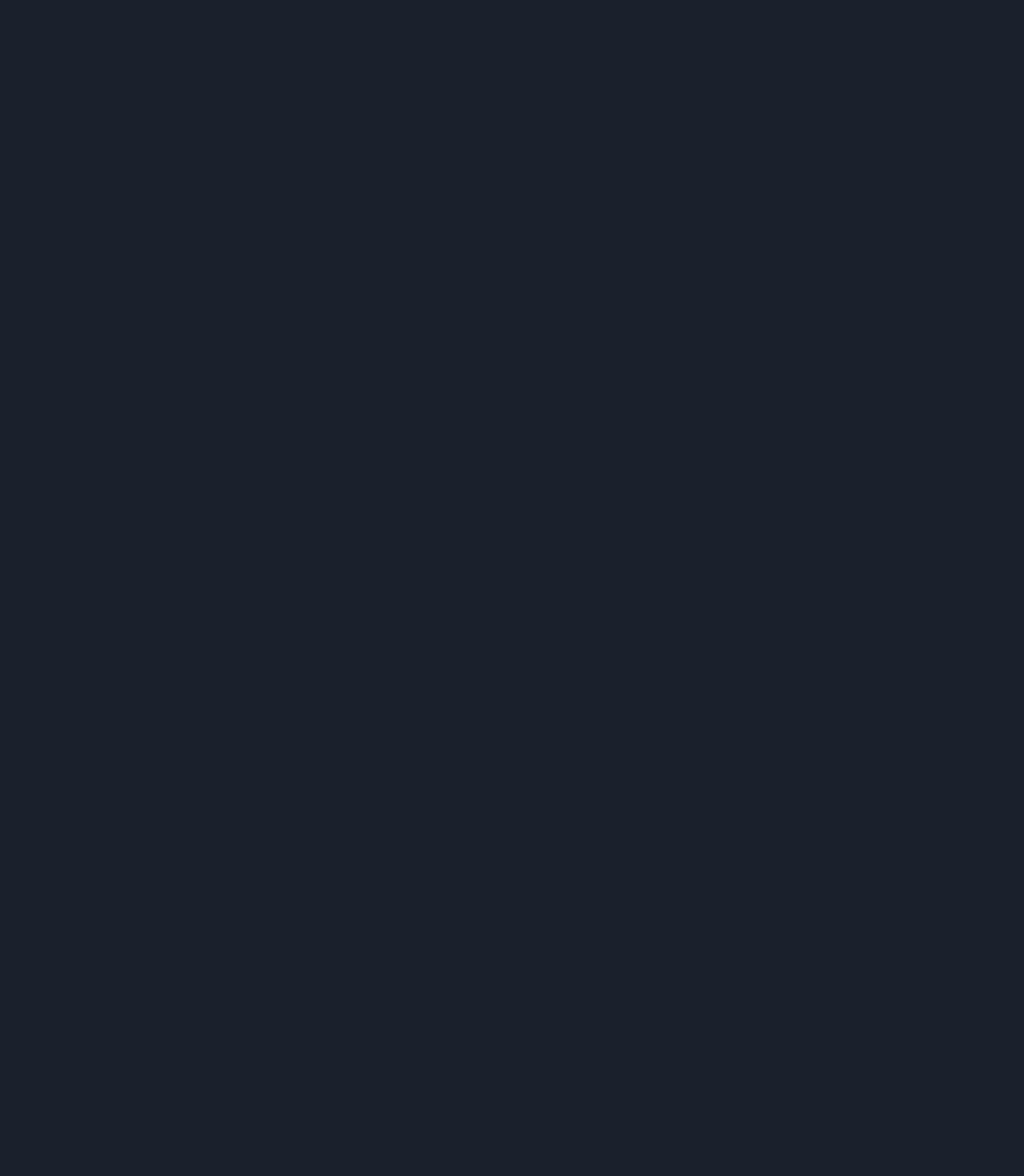
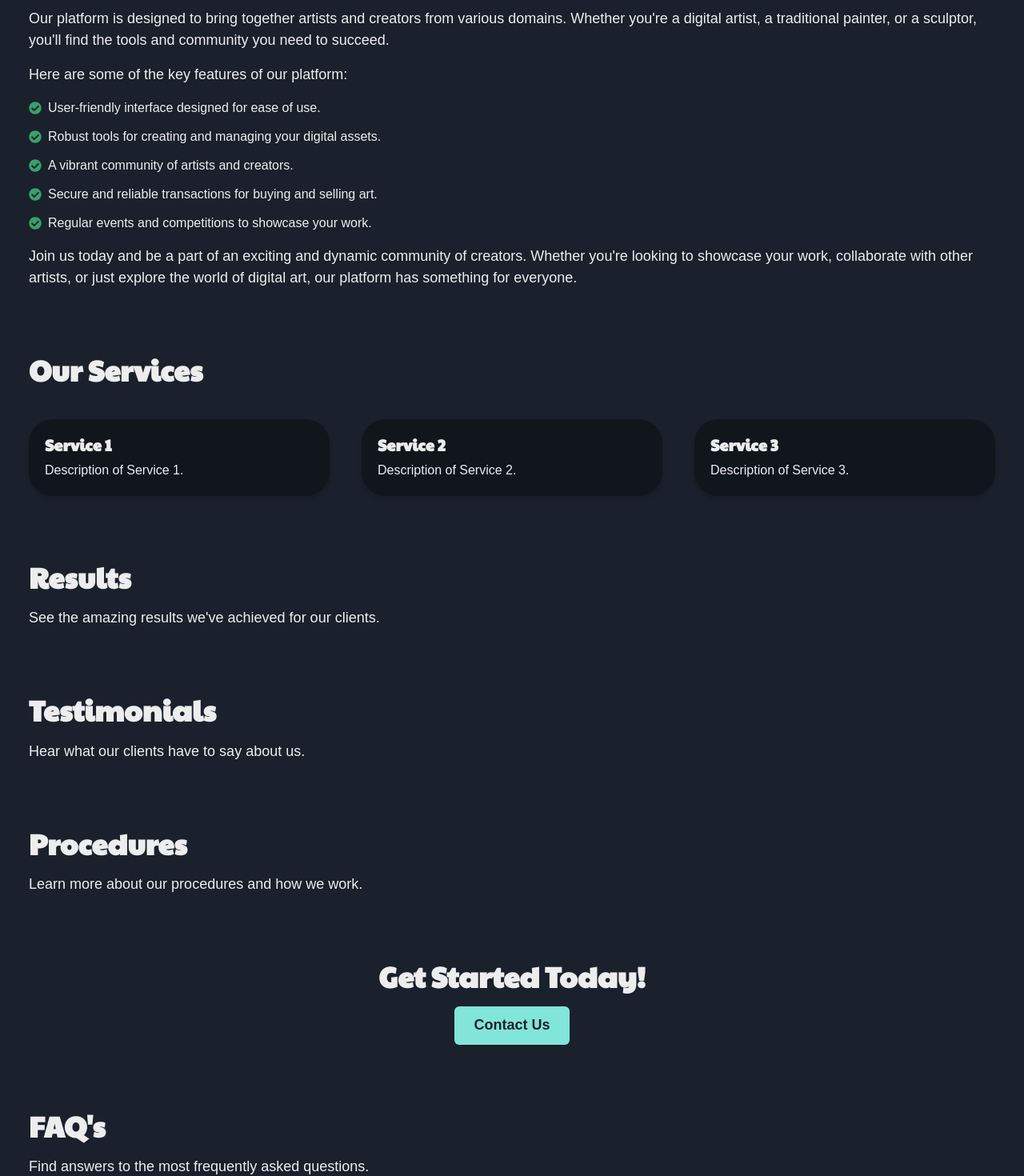
Before and after one commit to tamjidzihan/wreefAi, a React (Vite) app: page / in a window 1280 px wide. Shown: the part 1120-2590 px from the top of the page at 80% size. Before the commit the page ends 983 px from the top, so only its background shows below. Built offline with nearby package versions, Linux system fonts and the light colour scheme.

Commit message:
Home 2024-06-28

```diff
--- a/package.json
+++ b/package.json
@@ -9,6 +9,7 @@
     "preview": "vite preview"
   },
   "dependencies": {
+    "@chakra-ui/icon": "^3.2.0",
     "@chakra-ui/react": "^2.8.2",
     "@emotion/react": "^11.11.4",
     "@emotion/styled": "^11.11.5",
--- /dev/null
+++ b/src/components/calltoaction/CallToAction.tsx
@@ -0,0 +1,26 @@
+import { Box, Heading, Button } from '@chakra-ui/react';
+import { motion } from 'framer-motion';
+
+const MotionBox = motion(Box);
+const MotionHeading = motion(Heading);
+
+const CallToAction = () => {
+    return (
+        <MotionBox
+            initial={{ opacity: 0 }}
+            animate={{ opacity: 1 }}
+            transition={{ duration: 0.5 }}
+            textAlign="center"
+            mt={{ base: 0, lg: 20 }}
+        >
+            <MotionHeading as="h2" size="xl" mb={4}>
+                Get Started Today!
+            </MotionHeading>
+            <Button colorScheme="teal" size="lg">
+                Contact Us
+            </Button>
+        </MotionBox>
+    );
+};
+
+export default CallToAction;
--- /dev/null
+++ b/src/components/faqs/Faqs.tsx
@@ -0,0 +1,25 @@
+import { Box, Heading, Text } from '@chakra-ui/react';
+import { motion } from 'framer-motion';
+
+const MotionBox = motion(Box);
+const MotionHeading = motion(Heading);
+
+const Faqs = () => {
+    return (
+        <MotionBox
+            initial={{ opacity: 0 }}
+            animate={{ opacity: 1 }}
+            transition={{ duration: 0.5 }}
+            mt={{ base: 0, lg: 20 }}
+        >
+            <MotionHeading as="h2" size="xl" mb={4}>
+                FAQ's
+            </MotionHeading>
+            <Text fontSize="lg">
+                Find answers to the most frequently asked questions.
+            </Text>
+        </MotionBox>
+    );
+};
+
+export default Faqs;
--- a/src/components/home/Home.tsx
+++ b/src/components/home/Home.tsx
@@ -4,6 +4,13 @@ import { FaMinus } from "react-icons/fa";
 import HeroCard from './HeroCard';
 import HeroCounter from './HeroCounter';
 import TopCreators from './TopCreators';
+import Overview from '../overview/OverView';
+import Services from '../services/Services';
+import Results from '../results/Results';
+import Testimonials from '../testimonials/Testimonials';
+import Procedures from '../procedures/Procedures';
+import CallToAction from '../calltoaction/CallToAction';
+import Faqs from '../faqs/Faqs';
 
 const MotionBox = motion(Box);
 const MotionHeading = motion(Heading);
@@ -90,6 +97,14 @@ const Home = () => {
             {/* ===== Top Creators End ===== */}
 
 
+            <Overview />
+            <Services />
+            <Results />
+            <Testimonials />
+            <Procedures />
+            <CallToAction />
+            <Faqs />
+
         </MotionBox>
     );
 }
--- /dev/null
+++ b/src/components/overview/OverView.tsx
@@ -0,0 +1,59 @@
+import { Box, Heading, Text, List, ListItem, ListIcon } from '@chakra-ui/react';
+import { motion } from 'framer-motion';
+import { FaCheckCircle } from "react-icons/fa";
+
+
+const MotionBox = motion(Box);
+const MotionHeading = motion(Heading);
+const MotionText = motion(Text);
+
+const Overview = () => {
+    return (
+        <MotionBox
+            initial={{ opacity: 0 }}
+            animate={{ opacity: 1 }}
+            transition={{ duration: 0.5 }}
+            mt={{ base: 0, lg: 20 }}
+        >
+            <MotionHeading as="h1" size="2xl" textAlign="center" mb={4}>
+                Overview
+            </MotionHeading>
+            <MotionText fontSize="lg" textAlign="center" mb={4}>
+                Welcome to our comprehensive platform. We offer a range of services to cater to your needs.
+            </MotionText>
+            <MotionText fontSize="lg" mb={4}>
+                Our platform is designed to bring together artists and creators from various domains. Whether you're a digital artist, a traditional painter, or a sculptor, you'll find the tools and community you need to succeed.
+            </MotionText>
+            <MotionText fontSize="lg" mb={4}>
+                Here are some of the key features of our platform:
+            </MotionText>
+            <List spacing={3} mb={4}>
+                <ListItem>
+                    <ListIcon as={FaCheckCircle} color="green.500" />
+                    User-friendly interface designed for ease of use.
+                </ListItem>
+                <ListItem>
+                    <ListIcon as={FaCheckCircle} color="green.500" />
+                    Robust tools for creating and managing your digital assets.
+                </ListItem>
+                <ListItem>
+                    <ListIcon as={FaCheckCircle} color="green.500" />
+                    A vibrant community of artists and creators.
+                </ListItem>
+                <ListItem>
+                    <ListIcon as={FaCheckCircle} color="green.500" />
+                    Secure and reliable transactions for buying and selling art.
+                </ListItem>
+                <ListItem>
+                    <ListIcon as={FaCheckCircle} color="green.500" />
+                    Regular events and competitions to showcase your work.
+                </ListItem>
+            </List>
+            <MotionText fontSize="lg" mb={4}>
+                Join us today and be a part of an exciting and dynamic community of creators. Whether you're looking to showcase your work, collaborate with other artists, or just explore the world of digital art, our platform has something for everyone.
+            </MotionText>
+        </MotionBox>
+    );
+};
+
+export default Overview;
--- /dev/null
+++ b/src/components/procedures/Procedures.tsx
@@ -0,0 +1,25 @@
+import { Box, Heading, Text } from '@chakra-ui/react';
+import { motion } from 'framer-motion';
+
+const MotionBox = motion(Box);
+const MotionHeading = motion(Heading);
+
+const Procedures = () => {
+    return (
+        <MotionBox
+            initial={{ opacity: 0 }}
+            animate={{ opacity: 1 }}
+            transition={{ duration: 0.5 }}
+            mt={{ base: 0, lg: 20 }}
+        >
+            <MotionHeading as="h2" size="xl" mb={4}>
+                Procedures
+            </MotionHeading>
+            <Text fontSize="lg">
+                Learn more about our procedures and how we work.
+            </Text>
+        </MotionBox>
+    );
+};
+
+export default Procedures;
--- /dev/null
+++ b/src/components/results/Results.tsx
@@ -0,0 +1,25 @@
+import { Box, Heading, Text } from '@chakra-ui/react';
+import { motion } from 'framer-motion';
+
+const MotionBox = motion(Box);
+const MotionHeading = motion(Heading);
+
+const Results = () => {
+    return (
+        <MotionBox
+            initial={{ opacity: 0 }}
+            animate={{ opacity: 1 }}
+            transition={{ duration: 0.5 }}
+            mt={{ base: 0, lg: 20 }}
+        >
+            <MotionHeading as="h2" size="xl" mb={4}>
+                Results
+            </MotionHeading>
+            <Text fontSize="lg">
+                See the amazing results we've achieved for our clients.
+            </Text>
+        </MotionBox>
+    );
+};
+
+export default Results;
--- /dev/null
+++ b/src/components/services/Services.tsx
@@ -0,0 +1,50 @@
+import { Box, Heading, SimpleGrid, Text, useColorModeValue } from '@chakra-ui/react';
+import { motion } from 'framer-motion';
+
+const MotionBox = motion(Box);
+const MotionHeading = motion(Heading);
+
+const Services = () => {
+    return (
+        <MotionBox
+            initial={{ opacity: 0 }}
+            animate={{ opacity: 1 }}
+            transition={{ duration: 0.5 }}
+            mt={{ base: 0, lg: 20 }}
+        >
+            <MotionHeading as="h2" size="xl" mb={4}>
+                Our Services
+            </MotionHeading>
+            <SimpleGrid columns={{ base: 1, md: 3 }} spacing={10} mt={10}>
+                <Box
+                    bg={useColorModeValue('RGBA(0, 0, 0, 0.06)', 'RGBA(0, 0, 0, 0.36)')}
+                    p={5}
+                    borderRadius='30px'
+                    boxShadow="md"
+                >
+                    <Heading size="md">Service 1</Heading>
+                    <Text mt={2}>Description of Service 1.</Text>
+                </Box>
+                <Box
+                    bg={useColorModeValue('RGBA(0, 0, 0, 0.06)', 'RGBA(0, 0, 0, 0.36)')}
+                    p={5}
+                    borderRadius='30px'
+                    boxShadow="md"
+                >
+                    <Heading size="md">Service 2</Heading>
+                    <Text mt={2}>Description of Service 2.</Text>
+                </Box>
+                <Box
+                    bg={useColorModeValue('RGBA(0, 0, 0, 0.06)', 'RGBA(0, 0, 0, 0.36)')}
+                    p={5}
+                    borderRadius='30px'
+                    boxShadow="md">
+                    <Heading size="md">Service 3</Heading>
+                    <Text mt={2}>Description of Service 3.</Text>
+                </Box>
+            </SimpleGrid>
+        </MotionBox>
+    );
+};
+
+export default Services;
--- /dev/null
+++ b/src/components/testimonials/Testimonials.tsx
@@ -0,0 +1,25 @@
+import { Box, Heading, Text } from '@chakra-ui/react';
+import { motion } from 'framer-motion';
+
+const MotionBox = motion(Box);
+const MotionHeading = motion(Heading);
+
+const Testimonials = () => {
+    return (
+        <MotionBox
+            initial={{ opacity: 0 }}
+            animate={{ opacity: 1 }}
+            transition={{ duration: 0.5 }}
+            mt={{ base: 0, lg: 20 }}
+        >
+            <MotionHeading as="h2" size="xl" mb={4}>
+                Testimonials
+            </MotionHeading>
+            <Text fontSize="lg">
+                Hear what our clients have to say about us.
+            </Text>
+        </MotionBox>
+    );
+};
+
+export default Testimonials;
```
Also changed, not shown: 1 other file (tests, documents, lock files or other folders).
